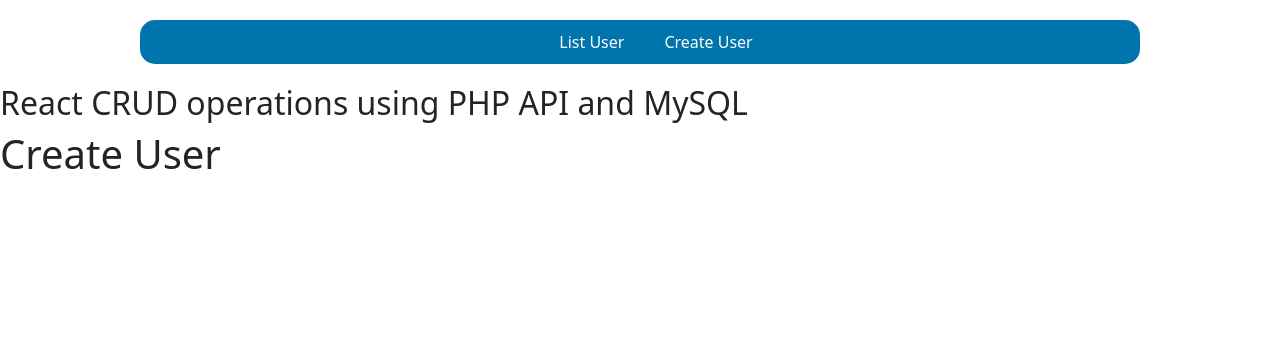
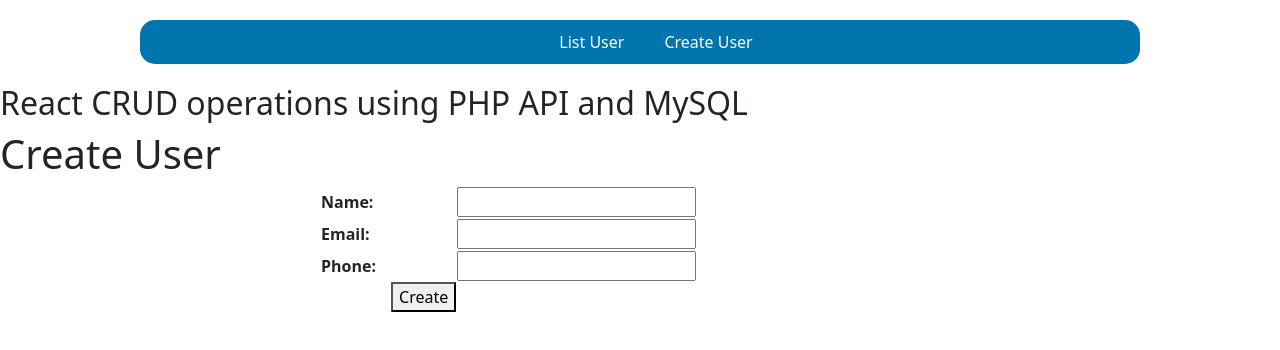
Before and after one commit to NMasters52/react_php_crud_mysql_api, a React (Vite) app: page /create in a window 1280 px wide. Shown: the top 350 px of the page. Built offline with nearby package versions, Linux system fonts and the light colour scheme.

Commit message:
created form for inputs. created event handlers to save user inputs to state.

```diff
--- a/src/App.jsx
+++ b/src/App.jsx
@@ -3,6 +3,7 @@ import { BrowserRouter, Routes, Route, Link } from 'react-router-dom'
 import Nav from './Components/Nav/Nav.jsx'
 import ListUser from './Components/ListUser/ListUser.jsx'
 import CreateUser from './Components/CreateUser/CreateUser.jsx'
+import EditUser from './Components/EditUser/EditUser.jsx'
 
 function App() {
 
@@ -14,6 +15,7 @@ function App() {
       <Routes>
         <Route path="/" element={<ListUser />} />
         <Route path="/create" element={<CreateUser />} />
+        <Route path="/edit/:id" element={<EditUser />} />
       </Routes>
     </BrowserRouter>
   )
--- a/src/Components/CreateUser/CreateUser.css
+++ b/src/Components/CreateUser/CreateUser.css
@@ -0,0 +1,7 @@
+form {
+    display: flex;
+    flex-direction: column;
+    gap: 10px;
+    width: 50%;
+    margin: 0 auto;
+}
--- a/src/Components/CreateUser/CreateUser.jsx
+++ b/src/Components/CreateUser/CreateUser.jsx
@@ -1,10 +1,67 @@
 import React from "react";
+import { useState } from "react";
 import './CreateUser.css';
 
 export default function CreateUser() {
+
+    const [inputs, setInputs] = useState({})
+
+    //prevents default behaviour of form submission
+    const handleSubmit = (event) => {
+        event.preventDefault();
+
+        console.log(inputs);
+    }
+
+    //updates the state object when any form input changes
+    //extracts the input's name and current value from the event
+    //Then merges this new key-value pair with the existing state object
+    const handleChange = (event) => {
+        const name = event.target.name;
+        const value = event.target.value;
+        setInputs(values => ({...values, [name]: value}));
+    }
+
     return (
         <div>
             <h1>Create User</h1>
+
+            <form onSubmit={handleSubmit}>
+                <table>
+                    <tbody>
+                        <tr>
+                            <th>
+                                <label>Name:</label>
+                            </th>
+                            <td>
+                             <input type="text" name="name" onChange={handleChange} required />
+                            </td>
+                        </tr>
+
+                        <tr>
+                            <th>
+                                <label>Email:</label>
+                            </th>
+                            <td>
+                             <input type="text" name="email" onChange={handleChange} required />
+                            </td>
+                        </tr>
+
+                        <tr>
+                            <th>
+                                <label>Phone:</label>
+                            </th>
+                            <td>
+                             <input type="text" name="phone" onChange={handleChange} required />
+                            </td>
+                        </tr>
+                        <tr align="right">
+                            <button>Create</button>
+                        </tr>
+                    </tbody>
+                </table>
+
+            </form>
         </div>
     )
 }
```
